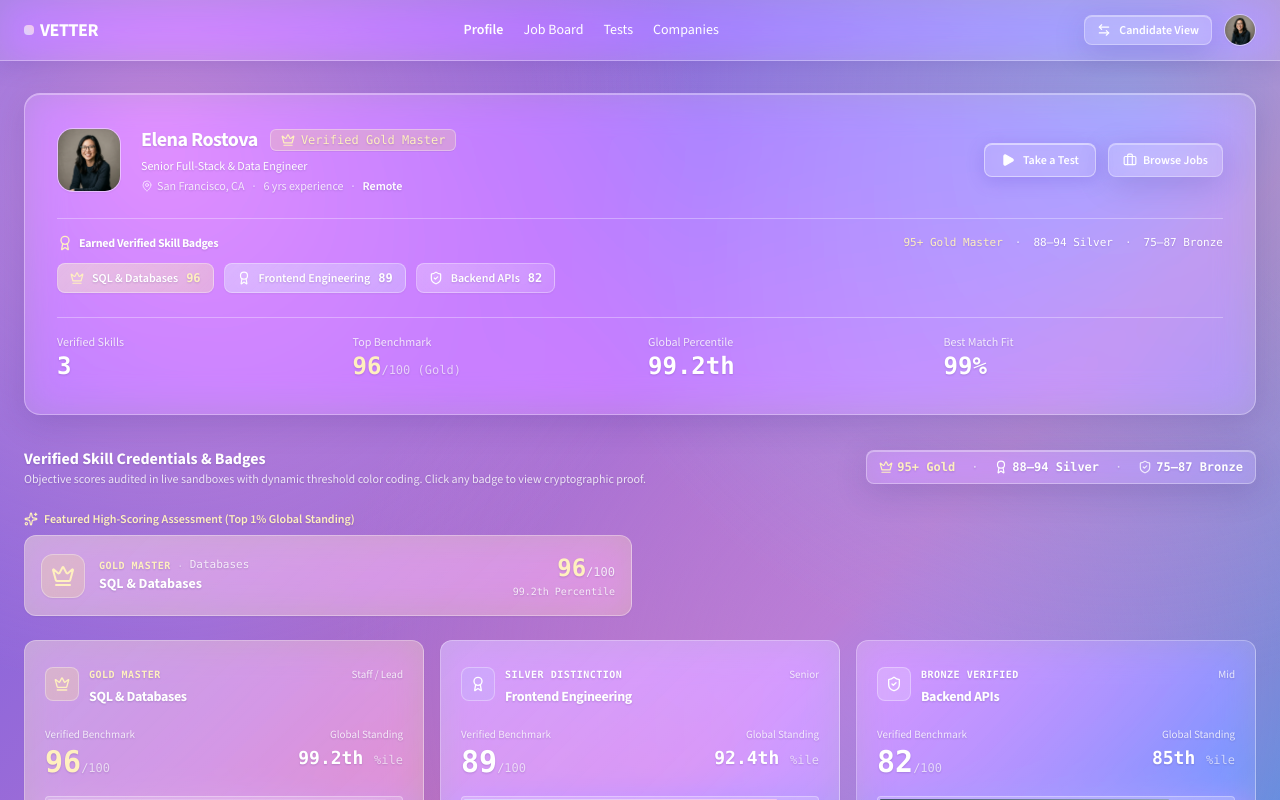
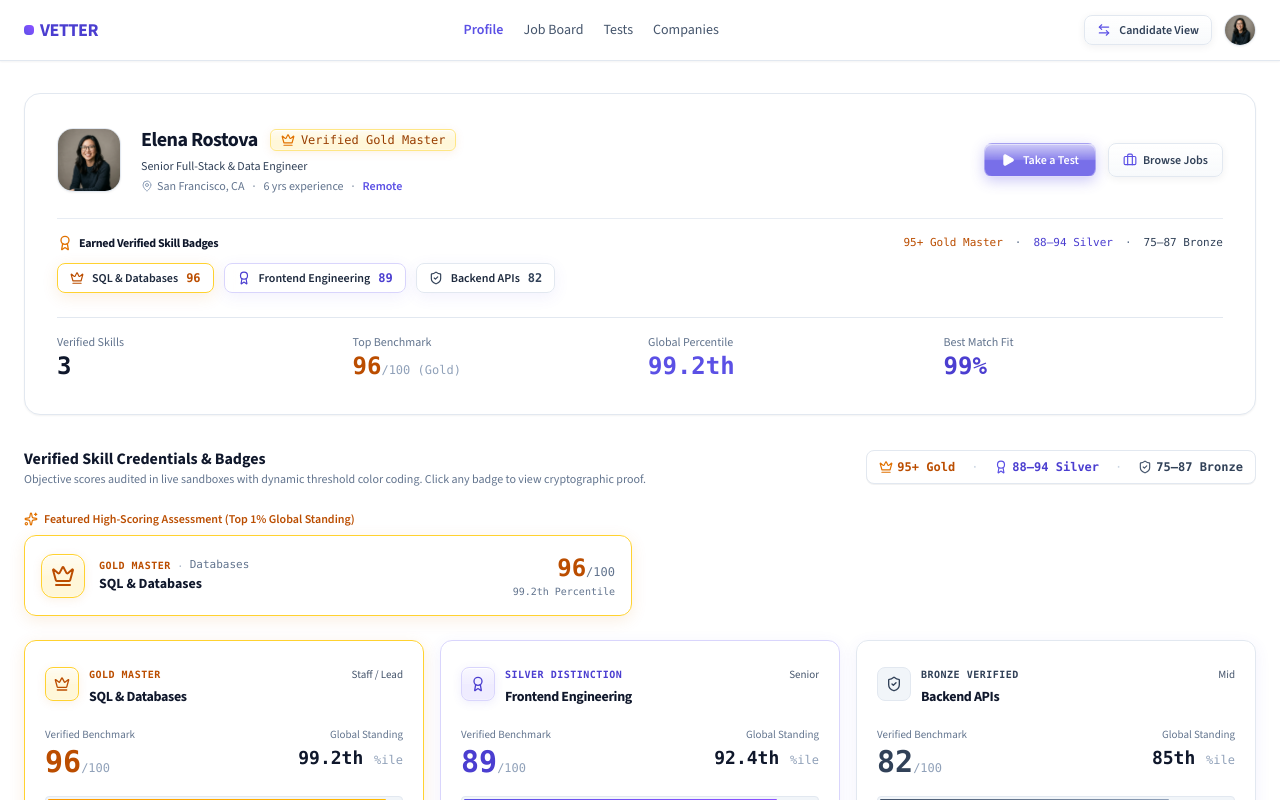
Before and after one commit to AANapps/Vetter, a React (Vite) app: page / in a window 1280 px wide. Shown: the top 800 px of the page. Built offline with nearby package versions, Linux system fonts and the light colour scheme.

Commit message:
Limit glass finish to badges and buttons on a white background
Reverts the full-page pastel glass theme and white text from 29eab8b,
keeping the glass treatment only on coloured badges, pills and buttons.

Co-Authored-By: Claude Opus 5.5 <noreply@anthropic.com>

```diff
--- a/index.html
+++ b/index.html
@@ -13,7 +13,7 @@
     <link rel="preconnect" href="https://fonts.gstatic.com" crossorigin />
     <link href="https://fonts.googleapis.com/css2?family=Source+Sans+3:ital,wght@0,300;0,400;0,500;0,600;0,700;1,400&family=JetBrains+Mono:wght@400;500;600&display=swap" rel="stylesheet" />
   </head>
-  <body class="font-sans antialiased min-h-screen">
+  <body class="bg-white text-slate-900 font-sans antialiased min-h-screen">
     <div id="root"></div>
     <script type="module" src="/src/main.tsx"></script>
   </body>
--- a/src/App.tsx
+++ b/src/App.tsx
@@ -163,7 +163,7 @@ export default function App() {
   const businessSection = BUSINESS_SECTIONS[currentTab];
 
   return (
-    <div className="min-h-screen text-white flex flex-col font-sans selection:bg-indigo-600 selection:text-white">
+    <div className="min-h-screen bg-white text-slate-900 flex flex-col font-sans selection:bg-indigo-600 selection:text-white">
       <Navigation
         currentTab={currentTab}
         onTabChange={setCurrentTab}
@@ -173,7 +173,7 @@ export default function App() {
         userName={activeRole === 'candidate' ? candidate.name : recruiter.name}
       />
 
-      <main className="flex-1 pb-16">
+      <main className="flex-1 pb-16 bg-white">
         {activeRole === 'candidate' && candidateSection && (
           <CandidatePortal
             section={candidateSection}
@@ -233,7 +233,7 @@ export default function App() {
         </div>
       )}
 
-      <footer className="border-t border-slate-200 py-6 px-6 text-xs text-slate-500">
+      <footer className="border-t border-slate-200 bg-white py-6 px-6 text-xs text-slate-500">
         <div className="max-w-7xl mx-auto flex items-center gap-2">
           <span className="font-bold text-slate-900 tracking-tight">VETTER</span>
           <span>&middot; Skills-based hiring</span>
--- a/src/components/AssessmentRunner.tsx
+++ b/src/components/AssessmentRunner.tsx
@@ -161,7 +161,7 @@ export const AssessmentRunner: React.FC<AssessmentRunnerProps> = ({ test, onClos
   };
 
   return (
-    <div className="fixed inset-0 z-50 glass-backdrop flex flex-col overflow-hidden text-white font-sans">
+    <div className="fixed inset-0 z-50 bg-slate-50 flex flex-col overflow-hidden text-slate-900 font-sans">
       {/* Top Header Bar */}
       <div className="h-14 border-b border-slate-200 bg-white px-6 flex items-center justify-between shrink-0 shadow-xs">
         <div className="flex items-center gap-4">
--- a/src/index.css
+++ b/src/index.css
@@ -38,8 +38,8 @@
 
 @layer base {
   html, body {
-    background-color: #6d5ce0;
-    color: #ffffff;
+    background-color: #ffffff;
+    color: #0f172a;
     font-family: 'Source Sans 3', -apple-system, system-ui, BlinkMacSystemFont, 'Segoe UI', Roboto, 'Helvetica Neue', 'Fira Sans', Ubuntu, Oxygen, 'Oxygen Sans', Cantarell, 'Droid Sans', 'Apple Color Emoji', 'Segoe UI Emoji', 'Segoe UI Symbol', 'Lucida Grande', Helvetica, Arial, sans-serif;
     -webkit-font-smoothing: antialiased;
     -moz-osx-font-smoothing: grayscale;
@@ -70,207 +70,94 @@
 }
 
 /* ------------------------------------------------------------------
-   Pastel glass theme
-   Unlayered so it wins over Tailwind's utility layer: light surfaces
-   become frosted glass over a colourful backdrop and all text is white.
+   Glass finish for coloured elements (badges, tinted pills, buttons).
+   Unlayered so it layers over Tailwind's utilities; the page itself
+   stays white and text keeps its original colours.
    ------------------------------------------------------------------ */
 
 :root {
-  --glass-fill: rgba(255, 255, 255, 0.14);
-  --glass-fill-strong: rgba(255, 255, 255, 0.22);
-  --glass-border: rgba(255, 255, 255, 0.32);
-  --glass-shadow: 0 8px 32px rgba(49, 32, 120, 0.18), inset 0 1px 0 rgba(255, 255, 255, 0.35);
-  --glass-blur: blur(18px) saturate(160%);
-
-  --pastel-lavender: rgba(196, 186, 255, 0.34);
-  --pastel-mint: rgba(167, 243, 208, 0.26);
-  --pastel-butter: rgba(253, 230, 138, 0.26);
-  --pastel-blush: rgba(254, 205, 211, 0.28);
-
-  --text-strong: #ffffff;
-  --text-muted: rgba(255, 255, 255, 0.82);
-  --text-faint: rgba(255, 255, 255, 0.66);
+  --glass-sheen: linear-gradient(180deg, rgba(255, 255, 255, 0.65) 0%, rgba(255, 255, 255, 0.15) 48%, rgba(255, 255, 255, 0) 52%);
+  --glass-highlight: inset 0 1px 0 rgba(255, 255, 255, 0.9), inset 0 -1px 0 rgba(255, 255, 255, 0.25);
+  --glass-blur: blur(12px) saturate(170%);
 }
 
-html,
-.glass-backdrop {
-  background:
-    radial-gradient(circle at 12% 18%, rgba(255, 170, 214, 0.55), transparent 42%),
-    radial-gradient(circle at 88% 12%, rgba(130, 196, 255, 0.55), transparent 45%),
-    radial-gradient(circle at 70% 85%, rgba(172, 140, 255, 0.6), transparent 50%),
-    linear-gradient(135deg, #6d5ce0 0%, #9a6bd8 40%, #c86fae 70%, #5b8fd8 100%);
-  background-attachment: fixed;
-  color: var(--text-strong);
-}
-
-body {
-  background: transparent !important;
-  text-shadow: 0 1px 2px rgba(40, 20, 90, 0.18);
-}
-
-/* Cards & surfaces */
-.bg-white,
-.bg-white\/95,
-.bg-slate-50,
-.bg-slate-50\/70,
-.bg-slate-50\/80 {
-  background-color: var(--glass-fill) !important;
-  border-color: var(--glass-border) !important;
-  box-shadow: var(--glass-shadow);
+/* Tinted pills, badges and panels */
+.bg-indigo-50, .bg-indigo-50\/20, .bg-indigo-50\/40, .bg-indigo-50\/50,
+.bg-indigo-50\/60, .bg-indigo-50\/70, .bg-indigo-100, .bg-indigo-100\/70,
+.bg-emerald-50, .bg-emerald-50\/80, .bg-emerald-100\/70,
+.bg-amber-50, .bg-amber-50\/60, .bg-amber-100,
+.bg-rose-50, .bg-rose-50\/80 {
+  background-image: var(--glass-sheen);
   -webkit-backdrop-filter: var(--glass-blur);
   backdrop-filter: var(--glass-blur);
 }
-
-header.bg-white\/95 {
-  background-color: rgba(255, 255, 255, 0.12) !important;
-  box-shadow: 0 4px 24px rgba(49, 32, 120, 0.15);
+.bg-indigo-50, .bg-indigo-50\/20, .bg-indigo-50\/40, .bg-indigo-50\/50,
+.bg-indigo-50\/60, .bg-indigo-50\/70, .bg-indigo-100, .bg-indigo-100\/70 {
+  background-color: rgba(196, 186, 255, 0.28);
+  box-shadow: var(--glass-highlight), 0 2px 10px rgba(91, 80, 229, 0.1);
+}
+.bg-emerald-50, .bg-emerald-50\/80, .bg-emerald-100\/70 {
+  background-color: rgba(167, 243, 208, 0.32);
+  box-shadow: var(--glass-highlight), 0 2px 10px rgba(16, 185, 129, 0.1);
+}
+.bg-amber-50, .bg-amber-50\/60, .bg-amber-100 {
+  background-color: rgba(253, 230, 138, 0.32);
+  box-shadow: var(--glass-highlight), 0 2px 10px rgba(217, 119, 6, 0.1);
+}
+.bg-rose-50, .bg-rose-50\/80 {
+  background-color: rgba(254, 205, 211, 0.34);
+  box-shadow: var(--glass-highlight), 0 2px 10px rgba(225, 29, 72, 0.1);
 }
 
-.bg-slate-100,
-.bg-slate-200,
-.bg-slate-200\/60 {
-  background-color: rgba(255, 255, 255, 0.18) !important;
-}
-
-/* Pastel tinted glass */
-.bg-indigo-50, .bg-indigo-50\/20, .bg-indigo-50\/40, .bg-indigo-50\/50,
-.bg-indigo-50\/60, .bg-indigo-50\/70, .bg-indigo-100, .bg-indigo-100\/70 {
-  background-color: var(--pastel-lavender) !important;
-}
-.bg-emerald-50, .bg-emerald-50\/80, .bg-emerald-100\/70 {
-  background-color: var(--pastel-mint) !important;
-}
-.bg-amber-50, .bg-amber-50\/60, .bg-amber-100 {
-  background-color: var(--pastel-butter) !important;
-}
-.bg-rose-50, .bg-rose-50\/80 {
-  background-color: var(--pastel-blush) !important;
-}
-
-/* Light gradient cards (skill tier badges) */
-[class*="from-slate-50"],
-[class*="from-indigo-50"],
-[class*="from-amber-50"] {
-  background-image: linear-gradient(135deg, rgba(255, 255, 255, 0.24), rgba(255, 255, 255, 0.08)) !important;
+/* Skill tier badges (gold / silver / bronze gradients) */
+.bg-gradient-to-r[class*="via-white"],
+.bg-gradient-to-br[class*="via-white"] {
+  background-image: var(--glass-sheen), linear-gradient(to bottom right, var(--tw-gradient-stops));
+  box-shadow: var(--glass-highlight), 0 4px 16px rgba(91, 80, 229, 0.08);
   -webkit-backdrop-filter: var(--glass-blur);
   backdrop-filter: var(--glass-blur);
 }
-.from-amber-50 {
-  background-color: var(--pastel-butter) !important;
-}
-[class*="from-indigo-50"] {
-  background-color: var(--pastel-lavender) !important;
+.from-amber-50.bg-gradient-to-r,
+.from-amber-50.bg-gradient-to-br {
+  --tw-gradient-from: rgba(253, 230, 138, 0.45);
+  box-shadow: var(--glass-highlight), 0 4px 16px rgba(217, 119, 6, 0.12);
 }
 
-/* Buttons: pastel glass */
+/* Buttons */
 button.bg-indigo-600,
-a.bg-indigo-600,
-button.bg-slate-900,
-button.bg-amber-500 {
-  background-color: var(--pastel-lavender) !important;
-  border: 1px solid rgba(255, 255, 255, 0.45) !important;
-  box-shadow: 0 4px 18px rgba(80, 60, 200, 0.22), inset 0 1px 0 rgba(255, 255, 255, 0.5);
+a.bg-indigo-600 {
+  background-color: rgba(91, 80, 229, 0.82);
+  background-image: var(--glass-sheen);
+  border: 1px solid rgba(255, 255, 255, 0.35);
+  box-shadow: inset 0 1px 0 rgba(255, 255, 255, 0.45), 0 4px 14px rgba(91, 80, 229, 0.3);
   -webkit-backdrop-filter: var(--glass-blur);
   backdrop-filter: var(--glass-blur);
-  color: var(--text-strong) !important;
+}
+button.bg-indigo-600:not(:disabled):hover,
+a.bg-indigo-600:hover {
+  background-color: rgba(75, 62, 208, 0.9);
+  box-shadow: inset 0 1px 0 rgba(255, 255, 255, 0.45), 0 6px 20px rgba(91, 80, 229, 0.38);
+}
+button.bg-slate-900 {
+  background-color: rgba(15, 23, 42, 0.82);
+  background-image: var(--glass-sheen);
+  box-shadow: inset 0 1px 0 rgba(255, 255, 255, 0.3), 0 4px 14px rgba(15, 23, 42, 0.25);
 }
 button.bg-amber-500 {
-  background-color: rgba(253, 220, 140, 0.4) !important;
-}
-button:not(:disabled):hover.bg-indigo-600,
-a:hover.bg-indigo-600,
-button:not(:disabled):hover.bg-slate-900,
-button:not(:disabled):hover.bg-amber-500 {
-  background-color: rgba(214, 206, 255, 0.5) !important;
+  background-color: rgba(245, 158, 11, 0.85);
+  background-image: var(--glass-sheen);
+  box-shadow: inset 0 1px 0 rgba(255, 255, 255, 0.5), 0 4px 14px rgba(217, 119, 6, 0.3);
 }
 button.bg-white,
 button.bg-slate-50,
 button.bg-slate-100 {
-  border: 1px solid var(--glass-border);
-}
-button:disabled {
-  opacity: 0.55;
-}
-
-/* Non-button brand fills (progress bars, dots, pills) become solid pastel */
-.bg-indigo-600:not(button):not(a) {
-  background-color: #cfc6ff !important;
-}
-.from-indigo-600 {
-  --tw-gradient-from: #d9d1ff !important;
-}
-.to-violet-500 {
-  --tw-gradient-to: #f4c6ec !important;
-}
-
-/* Hover surfaces */
-.hover\:bg-white:hover,
-.hover\:bg-slate-50:hover,
-.hover\:bg-slate-100:hover,
-.hover\:bg-slate-200:hover,
-.hover\:bg-indigo-50:hover,
-.hover\:bg-indigo-50\/40:hover,
-.hover\:bg-indigo-50\/70:hover,
-.hover\:bg-indigo-100:hover {
-  background-color: var(--glass-fill-strong) !important;
-}
-
-/* Text: everything white, with opacity tiers for hierarchy */
-[class*="text-slate-9"], [class*="text-slate-8"], [class*="text-slate-7"],
-[class*="text-indigo-"], [class*="text-violet-"],
-[class*="hover:text-"]:hover {
-  color: var(--text-strong) !important;
-}
-[class*="text-slate-6"], [class*="text-slate-5"] {
-  color: var(--text-muted) !important;
-}
-[class*="text-slate-4"], [class*="text-slate-3"] {
-  color: var(--text-faint) !important;
-}
-/* Status colours keep a pastel hint so pass/fail still reads */
-[class*="text-emerald-"] { color: #c9fbe0 !important; }
-[class*="text-amber-"] { color: #fff0bf !important; }
-[class*="text-rose-"] { color: #ffe0e5 !important; }
-
-/* Borders & dividers */
-[class*="border-slate-"], [class*="border-indigo-"], [class*="border-emerald-"],
-[class*="border-amber-"], [class*="border-rose-"],
-[class*="divide-slate-"] > * {
-  border-color: var(--glass-border) !important;
-}
-[class*="hover:border-"]:hover {
-  border-color: rgba(255, 255, 255, 0.6) !important;
-}
-
-/* Form fields */
-input, textarea, select {
-  color: var(--text-strong);
-}
-input::placeholder, textarea::placeholder {
-  color: rgba(255, 255, 255, 0.6) !important;
-}
-.focus\:bg-white:focus {
-  background-color: var(--glass-fill-strong) !important;
-}
-option {
-  color: #1f1a58;
-  background: #ffffff;
-}
-
-/* Code editors stay dark for readability */
-.bg-slate-950,
-textarea.bg-slate-900 {
-  background-color: rgba(20, 14, 50, 0.72) !important;
+  background-color: rgba(255, 255, 255, 0.6);
+  background-image: linear-gradient(180deg, rgba(255, 255, 255, 0.95), rgba(241, 245, 249, 0.55));
+  box-shadow: inset 0 1px 0 #ffffff, 0 2px 8px rgba(15, 23, 42, 0.06);
   -webkit-backdrop-filter: var(--glass-blur);
   backdrop-filter: var(--glass-blur);
 }
-
-/* Modal scrims */
-.bg-slate-900\/60 {
-  background-color: rgba(40, 24, 100, 0.45) !important;
+button.bg-white:not(:disabled):hover,
+button.bg-slate-50:not(:disabled):hover {
+  background-image: linear-gradient(180deg, rgba(255, 255, 255, 0.95), rgba(235, 232, 253, 0.7));
 }
-
-::selection {
-  background: rgba(255, 255, 255, 0.35);
-  color: #fff;
-}
```
